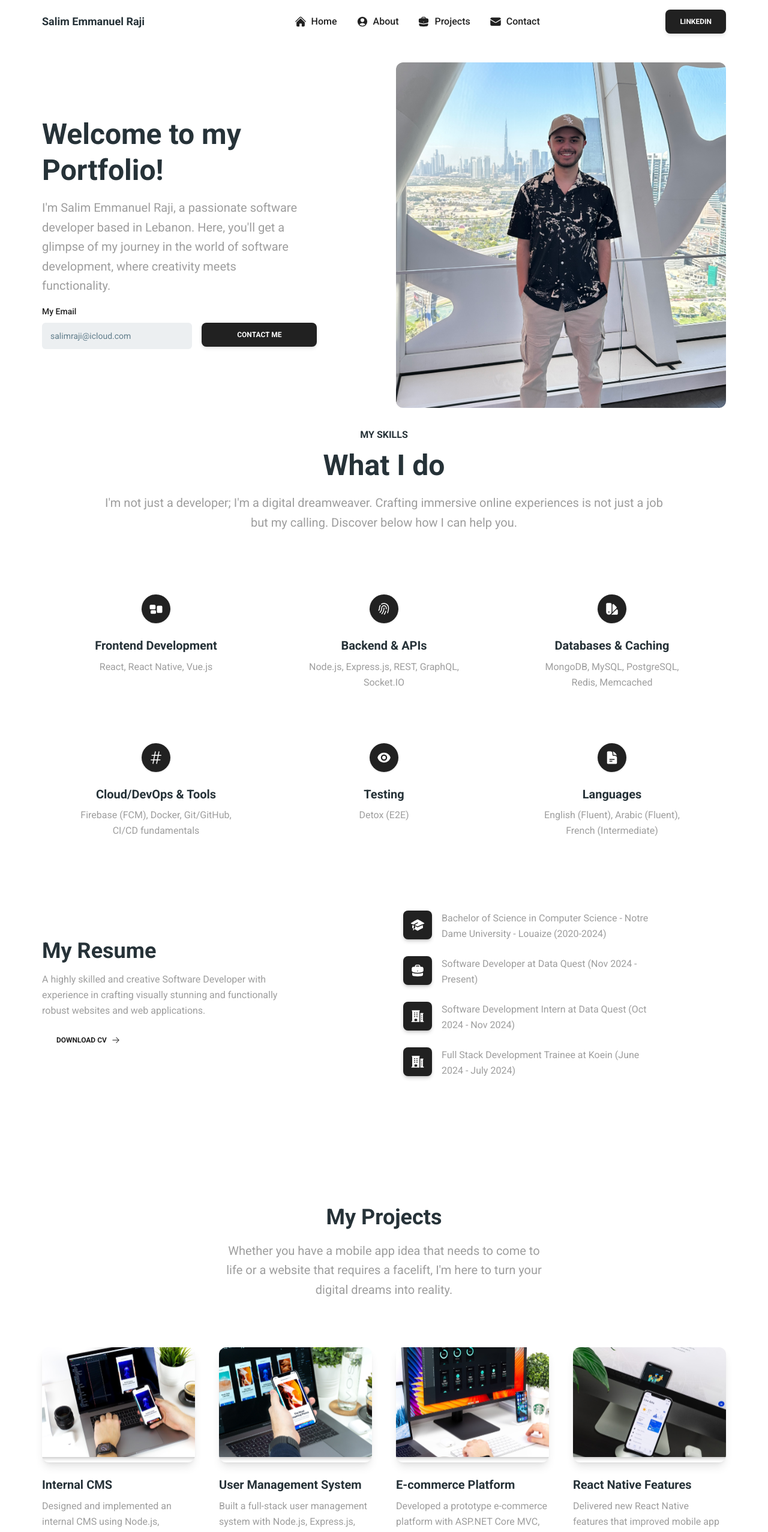
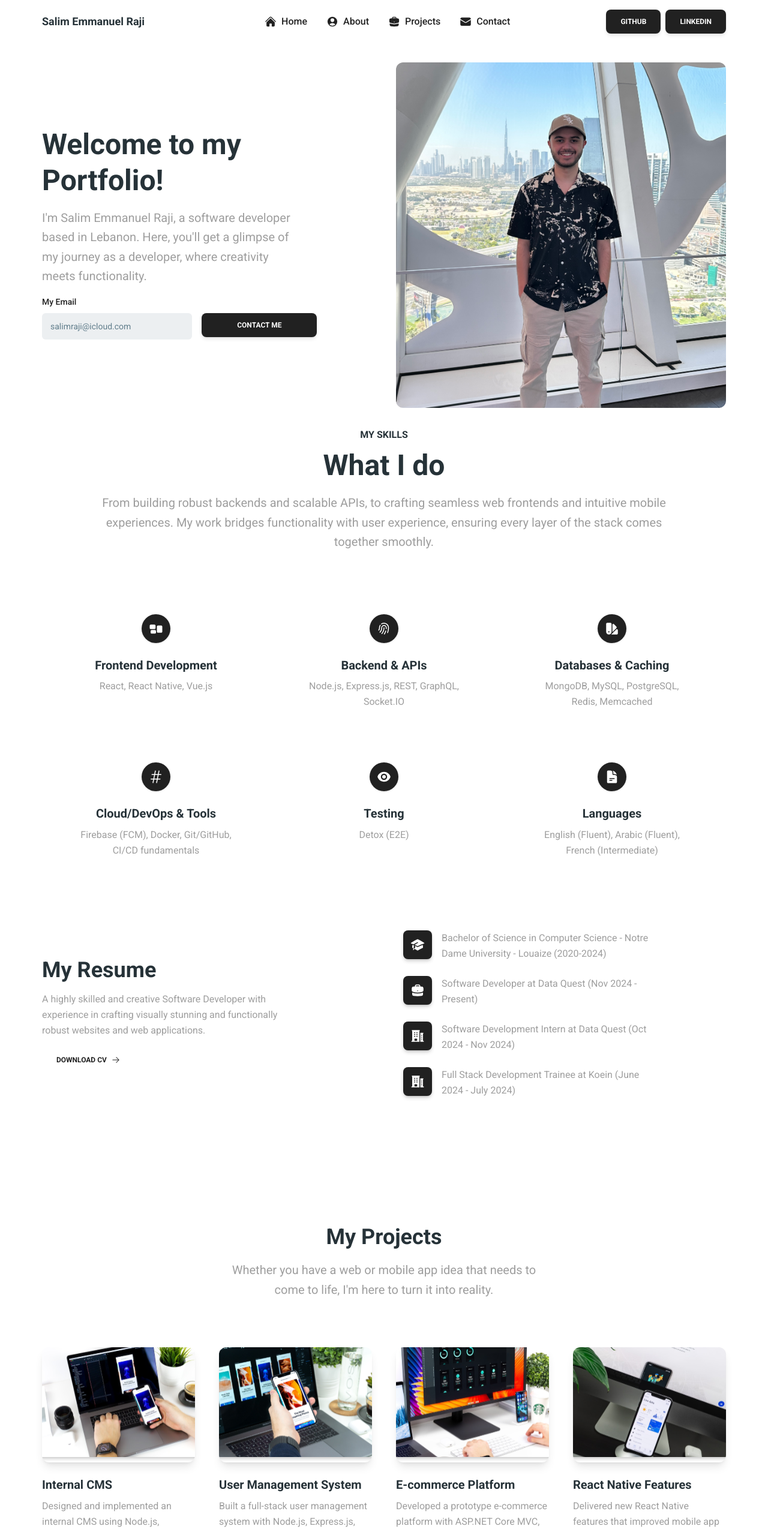
Before and after one commit to salimraji/Portfolio, a Next.js app: page / in a window 1280 px wide. Shown: the top 2554 px of the page at 60% size. Built offline with nearby package versions, Linux system fonts and the light colour scheme.

Commit message:
--fix: updating descriptions

```diff
--- a/src/app/hero.tsx
+++ b/src/app/hero.tsx
@@ -20,9 +20,8 @@ function Hero() {
             variant="lead"
             className="mb-4 !text-gray-500 md:pr-16 xl:pr-28"
           >
-            I&apos;m Salim Emmanuel Raji, a passionate software developer based in Lebanon. Here,
-            you&apos;ll get a glimpse of my journey in the world of software
-            development, where creativity meets functionality.
+            I&apos;m Salim Emmanuel Raji, a software developer based in Lebanon. Here,
+            you&apos;ll get a glimpse of my journey as a developer, where creativity meets functionality.
           </Typography>
           <div className="grid">
             <Typography
--- a/src/app/layout.tsx
+++ b/src/app/layout.tsx
@@ -11,9 +11,9 @@ const roboto = Roboto({
 });
 
 export const metadata: Metadata = {
-  title: "Salim Raji - Software Developer Portfolio",
+  title: "Salim Raji",
   description:
-    "The portfolio of Salim Emmanuel Raji, a software developer specializing in web and mobile application development.",
+    "The portfolio of Salim Raji, a software developer specializing in web and mobile application development.",
 };
 
 export default function RootLayout({
--- a/src/app/projects.tsx
+++ b/src/app/projects.tsx
@@ -38,9 +38,7 @@ export function Projects() {
           variant="lead"
           className="mx-auto w-full px-4 font-normal !text-gray-500 lg:w-6/12"
         >
-          Whether you have a mobile app idea that needs to come to life or a
-          website that requires a facelift, I&apos;m here to turn your digital
-          dreams into reality.
+          Whether you have a web or mobile app idea that needs to come to life, I&apos;m here to turn it into reality.
         </Typography>
       </div>
       <div className="container mx-auto grid grid-cols-1 gap-x-10 gap-y-20 md:grid-cols-2 xl:grid-cols-4">
--- a/src/app/skills.tsx
+++ b/src/app/skills.tsx
@@ -60,14 +60,16 @@ export function Skills() {
         <Typography variant="h1" color="blue-gray" className="mb-4">
           What I do
         </Typography>
-        <Typography
-          variant="lead"
-          className="mx-auto w-full !text-gray-500 lg:w-10/12"
-        >
-          I&apos;m not just a developer; I&apos;m a digital dreamweaver.
-          Crafting immersive online experiences is not just a job but my
-          calling. Discover below how I can help you.
-        </Typography>
+<Typography
+  variant="lead"
+  className="mx-auto w-full !text-gray-500 lg:w-10/12"
+>
+  From building robust backends and scalable APIs, to crafting seamless web
+  frontends and intuitive mobile experiences. My work
+  bridges functionality with user experience, ensuring every layer of the
+  stack comes together smoothly.
+</Typography>
+
       </div>
       <div className="container mx-auto grid grid-cols-1 gap-y-10 md:grid-cols-2 lg:grid-cols-3">
         {SKILLS.map((props, idx) => (
--- a/src/components/navbar.tsx
+++ b/src/components/navbar.tsx
@@ -89,6 +89,9 @@ export function Navbar() {
           ))}
         </ul>
         <div className="hidden items-center gap-2 lg:flex">
+                      <a href="https://github.com/salimraji" target="_blank">
+              <Button color="gray">Github</Button>
+            </a>
           <a href="https://www.linkedin.com/in/salimemmanuelraji" target="_blank">
             <Button color="gray">LinkedIn</Button>
           </a>
@@ -117,6 +120,9 @@ export function Navbar() {
             ))}
           </ul>
           <div className="mt-6 mb-4 flex items-center gap-2">
+            <a href="https://github.com/salimraji" target="_blank">
+              <Button color="gray">Github</Button>
+            </a>
             <a href="https://www.linkedin.com/in/salimemmanuelraji" target="_blank">
               <Button color="gray">LinkedIn</Button>
             </a>
```
